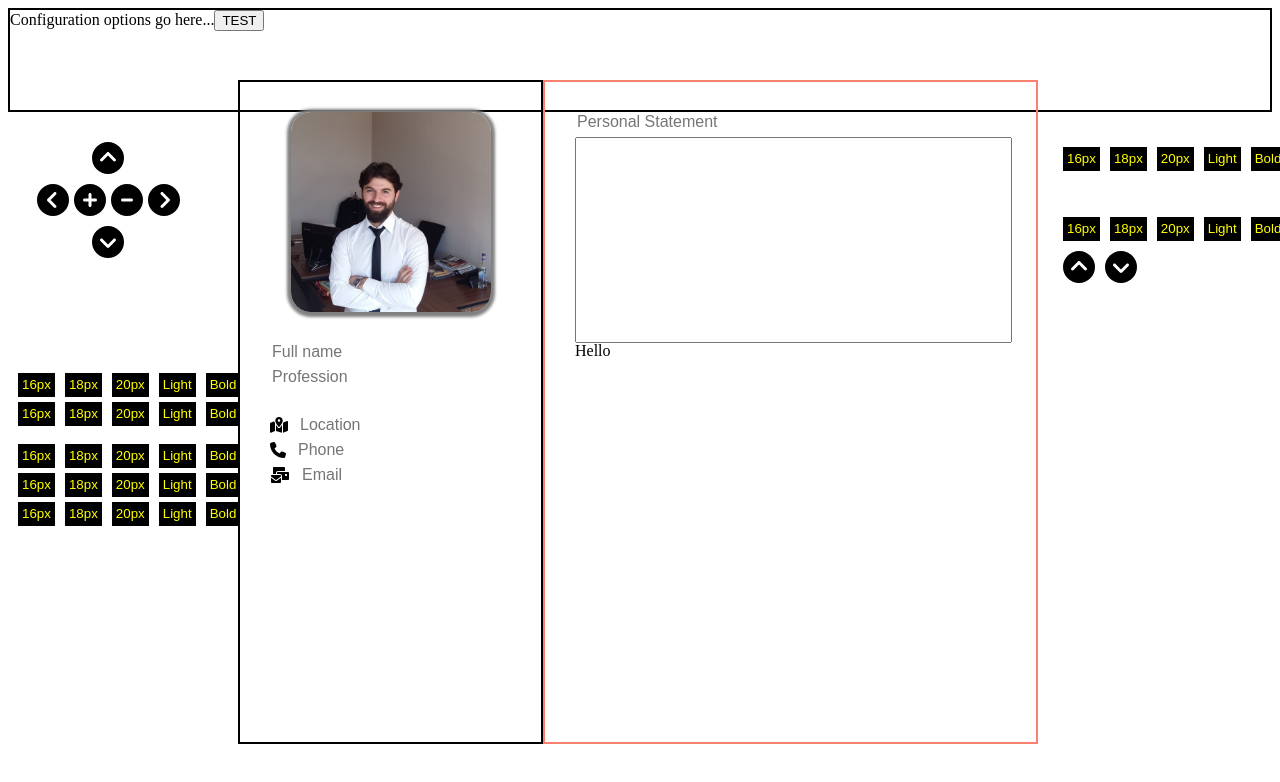
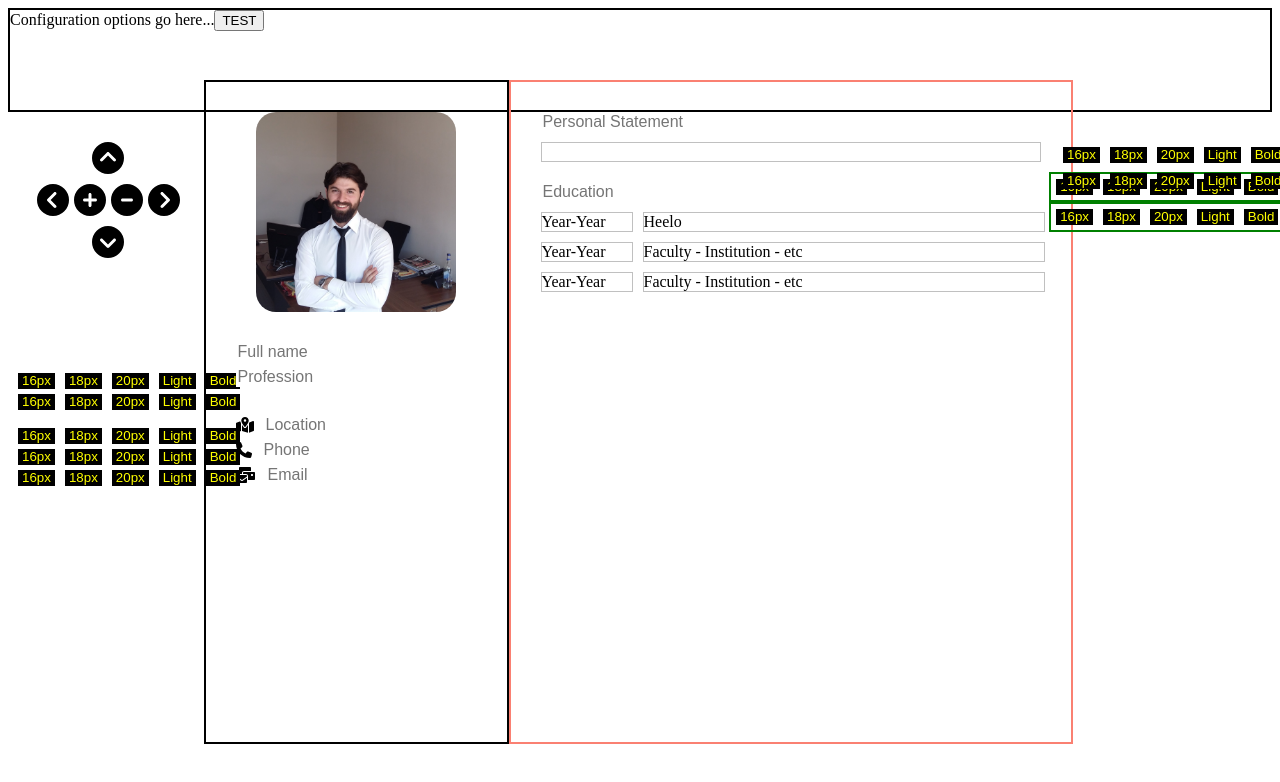
Before and after one commit to codeyourwaytofreedom/cv-maker, a Next.js app: page / in a window 1280 px wide. Shown: the top 782 px of the page. Built offline with nearby package versions, Linux system fonts and the light colour scheme.

Commit message:
Education chapter added.
Will be converted into a seperate component.

that receives pen as props.

Slow but safe and sound progress today.

Keep going.

Remember why you started.

```diff
--- a/components/details.tsx
+++ b/components/details.tsx
@@ -1,6 +1,6 @@
 import { faChevronCircleUp,faChevronCircleDown } from "@fortawesome/free-solid-svg-icons";
 import { FontAwesomeIcon } from "@fortawesome/react-fontawesome";
-import { useState } from "react";
+import { useRef, useState } from "react";
 import x from "../styles/cv.module.css";
 import Pen from "./pen";
 
@@ -8,7 +8,9 @@ import Pen from "./pen";
 const Details = () => {
     const [personal, setPersonal] = useState(["16px", 300, "none"])
     const [personal_details, setPersonal_details] = useState(["16px", 300,])
-    const [textareaHeight, setTHeight] = useState(200)
+    const [education, setEducation] = useState(["16px", 300, "none"])
+
+    const test = useRef();
 
     return (
         <div className={x.cv_content_details}>
@@ -17,23 +19,77 @@ const Details = () => {
                     <input type="text" placeholder="Personal Statement" style={{fontSize: personal[0], fontWeight: personal[1], textDecoration: personal[2]}}/>
                 </div>
                 <div className={x.cv_content_details_chapter_content}>
-                    <textarea name="eeee" rows={30} spellCheck={false} style={{height:`${textareaHeight}px`, fontSize: personal_details[0], fontWeight: personal_details[1]}}></textarea>
+                    <div id={x.editable} contentEditable={true} ref={test} spellCheck={false} style={{ width:"500px",
+                            fontSize: personal_details[0], fontWeight: personal_details[1], fontFamily:"Oswald" }}
+                            onSelect={()=>
+                                {
+                                    console.log(window.getSelection().toString());
+                                }
+                            }
+                            onKeyDown={()=> console.log("new letter detected")}
+                            >
+                    </div>
                 </div>
-                <div contentEditable={true}>
-                    Hello
+
+            </div>
+
+            <div className={x.cv_content_details_chapter}>
+                <div className={x.cv_content_details_chapter_title}>
+                    <input type="text" placeholder="Education" style={{fontSize: education[0], fontWeight: education[1], textDecoration: education[2]}}/>
+                    <div className={x.cv_content_details_chapter_content_controls}>
+                        <Pen cls={x.cv_content_details_tools_pen} setter={setPersonal} value={personal} und={true} />
+                    </div>
                 </div>
+                <div className={x.cv_content_details_chapter_content}>
+                    <div id={x.education_double}>
+                        <div id={x.editable} contentEditable={true} style={{width:"90px"}}>
+                            Year-Year
+                        </div>
+                        <div id={x.editable} contentEditable={true} ref={test} spellCheck={false} style={{
+                                fontSize: education[0], fontWeight: education[1], fontFamily:"Oswald", width:"400px" }}
+                        >
+                                Heelo
+                        </div>
+                    </div>
+                    <div className={x.cv_content_details_chapter_content_controls}>
+                        <Pen cls={x.cv_content_details_tools_pen} setter={setPersonal} value={personal} und={true} />
+                    </div>
+                </div>
+                <div className={x.cv_content_details_chapter_content}>
+                    <div id={x.education_double}>
+                        <div id={x.editable} contentEditable={true} style={{width:"90px"}}>
+                            Year-Year
+                        </div>
+                        <div id={x.editable} contentEditable={true} ref={test} spellCheck={false} style={{
+                                fontSize: education[0], fontWeight: education[1], fontFamily:"Oswald", width:"400px" }}
+                        >
+                                Faculty - Institution - etc
+                        </div>
+                    </div>
+                </div>
+                <div className={x.cv_content_details_chapter_content}>
+                    <div id={x.education_double}>
+                        <div id={x.editable} contentEditable={true} style={{width:"90px"}}>
+                            Year-Year
+                        </div>
+                        <div id={x.editable} contentEditable={true} ref={test} spellCheck={false} style={{
+                                fontSize: education[0], fontWeight: education[1], fontFamily:"Oswald", width:"400px" }}
+                        >
+                                Faculty - Institution - etc
+                        </div>
+                    </div>
+                </div>
+
             </div>
 
             <div className={x.cv_content_details_tools}>
                 <Pen cls={x.cv_content_details_tools_pen} setter={setPersonal} value={personal} und={true} />
-                <br />
-                <br />
 
                 <Pen cls={x.cv_content_details_tools_pen} setter={setPersonal_details} value={personal_details} />
-                <div className={x.cv_content_details_tools_pen}>
+{/*                 <div className={x.cv_content_details_tools_pen}>
                         <FontAwesomeIcon icon={faChevronCircleUp} size={"2x"} onClick={()=> setTHeight(textareaHeight-5)}/>
                         <FontAwesomeIcon icon={faChevronCircleDown} size={"2x"} onClick={()=> setTHeight(textareaHeight+5)}/>
-                </div>
+                </div> */}
             </div>
         </div>
      );
--- a/styles/_base.scss
+++ b/styles/_base.scss
@@ -25,7 +25,7 @@
     button{
         border: none;
         border-bottom: 1px solid black;
-        padding: 4px;
+        padding: 0 4px;
         cursor: pointer;
         background-color: black;
         color: yellow;
--- a/styles/cv.module.css
+++ b/styles/cv.module.css
@@ -40,7 +40,7 @@
 .cv_tools_pen button, .cv_tools_pencil button {
   border: none;
   border-bottom: 1px solid black;
-  padding: 4px;
+  padding: 0 4px;
   cursor: pointer;
   background-color: black;
   color: yellow;
@@ -76,7 +76,6 @@
   display: grid;
   justify-self: center;
   overflow: hidden;
-  box-shadow: 0px 1px 3px 4px gray;
   border-radius: 20px;
 }
 .cv_content_profile_picture img {
@@ -109,6 +108,9 @@
   border: 2px solid salmon;
   height: 100%;
   padding: 30px;
+  display: flex;
+  flex-direction: column;
+  row-gap: 20px;
 }
 .cv_content_details_tools {
   position: absolute;
@@ -127,7 +129,7 @@
 .cv_content_details_tools_pen button {
   border: none;
   border-bottom: 1px solid black;
-  padding: 4px;
+  padding: 0 4px;
   cursor: pointer;
   background-color: black;
   color: yellow;
@@ -139,14 +141,6 @@
 .cv_content_details_tools_pen button span {
   color: yellow;
 }
-.cv_content_details textarea {
-  resize: none;
-  width: 100% !important;
-  overflow: hidden;
-  position: relative;
-  top: 5px;
-  text-align: justify;
-}
 .cv_content_details input {
   border: none;
   font-size: 16px;
@@ -155,11 +149,33 @@
 .cv_content_details input:focus {
   outline: none;
 }
-.cv_content_details_title input {
-  border: none;
-  font-size: 16px;
-  font-weight: 300;
+.cv_content_details_chapter {
+  position: relative;
+  display: grid;
+  row-gap: 10px;
 }
-.cv_content_details_title input:focus {
-  outline: none;
+.cv_content_details_chapter_content {
+  text-align: justify;
+  width: 500px !important;
+  height: -webkit-fit-content;
+  height: -moz-fit-content;
+  height: fit-content;
+  display: flex;
+  -moz-column-gap: 10px;
+       column-gap: 10px;
+  position: relative;
+}
+.cv_content_details_chapter_content_controls {
+  position: absolute;
+  right: -320px;
+  border: 2px solid green;
+  top: -10px;
+}
+.cv_content_details_chapter_content #education_double {
+  display: flex;
+  -moz-column-gap: 10px;
+       column-gap: 10px;
+}
+.cv_content_details #editable {
+  border: 1px solid silver;
 }/*# sourceMappingURL=cv.module.css.map */
--- a/styles/cv.module.scss
+++ b/styles/cv.module.scss
@@ -56,7 +56,6 @@
                 display: grid;
                 justify-self: center;
                 overflow: hidden;
-                box-shadow: 0px 1px 3px 4px gray;
                 border-radius: 20px;
                 img{
                     object-fit: contain;
@@ -81,6 +80,9 @@
             border: 2px solid salmon;
             height: 100%;
             padding: 30px;
+            display: flex;
+            flex-direction: column;
+            row-gap: 20px;
             &_tools{
                 position: absolute;
                 //border:2px solid red;
@@ -97,23 +99,36 @@
                 }
 
             }
-            textarea {
-                resize: none;
-                width: 100% !important;
-                overflow: hidden;
-                position: relative;
-                top:5px;
-                text-align:justify;
-              }
+
             @include input-styles;
 
             &_chapter{
-
-            }
-            &_title{
-                @include input-styles;
+                position: relative;
+                display: grid;
+                row-gap: 10px;
+                &_content{
+                    text-align: justify;
+                    width: 500px !important;
+                    height: fit-content;
+                    display: flex;
+                    column-gap: 10px;
+                    position: relative;
+                    &_controls{
+                        position: absolute;
+                        right: -320px;
+                        border: 2px solid green;
+                        top:-10px;
+                    }
+                    #education_double{
+                        display: flex;
+                        column-gap: 10px;
+                    }
+                }
             }
 
+            #editable{
+                border: 1px solid silver;
+            }
         }
     }
 }
--- a/styles/global.css
+++ b/styles/global.css
@@ -9,5 +9,5 @@ html, body{
     box-sizing: border-box;
     margin: 0;
     padding: 0;
-    font-family: 'Oswald', sans-serif;
+    font-family: 'Oswald', sans-serif !important;
 }
```
Also changed, not shown: 1 other file (tests, documents, lock files or other folders).
